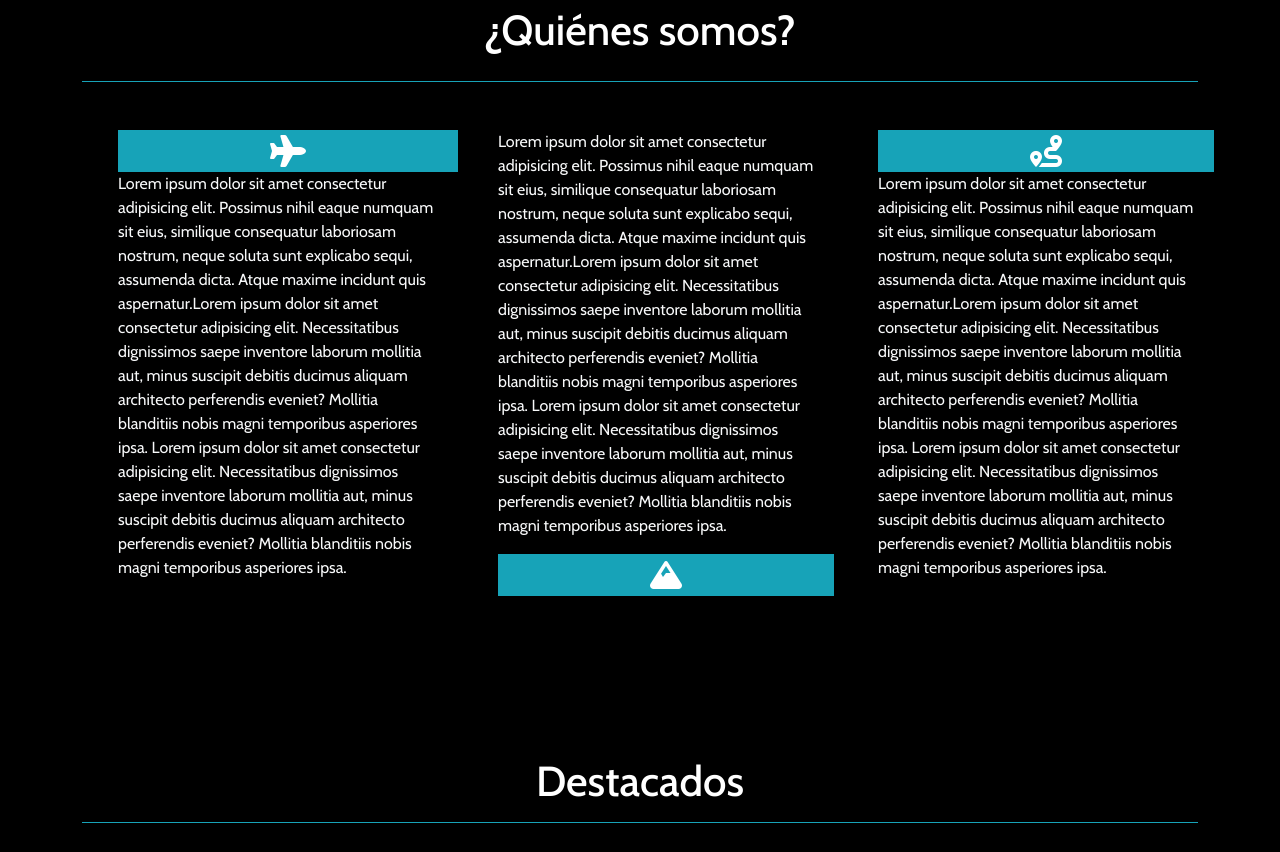
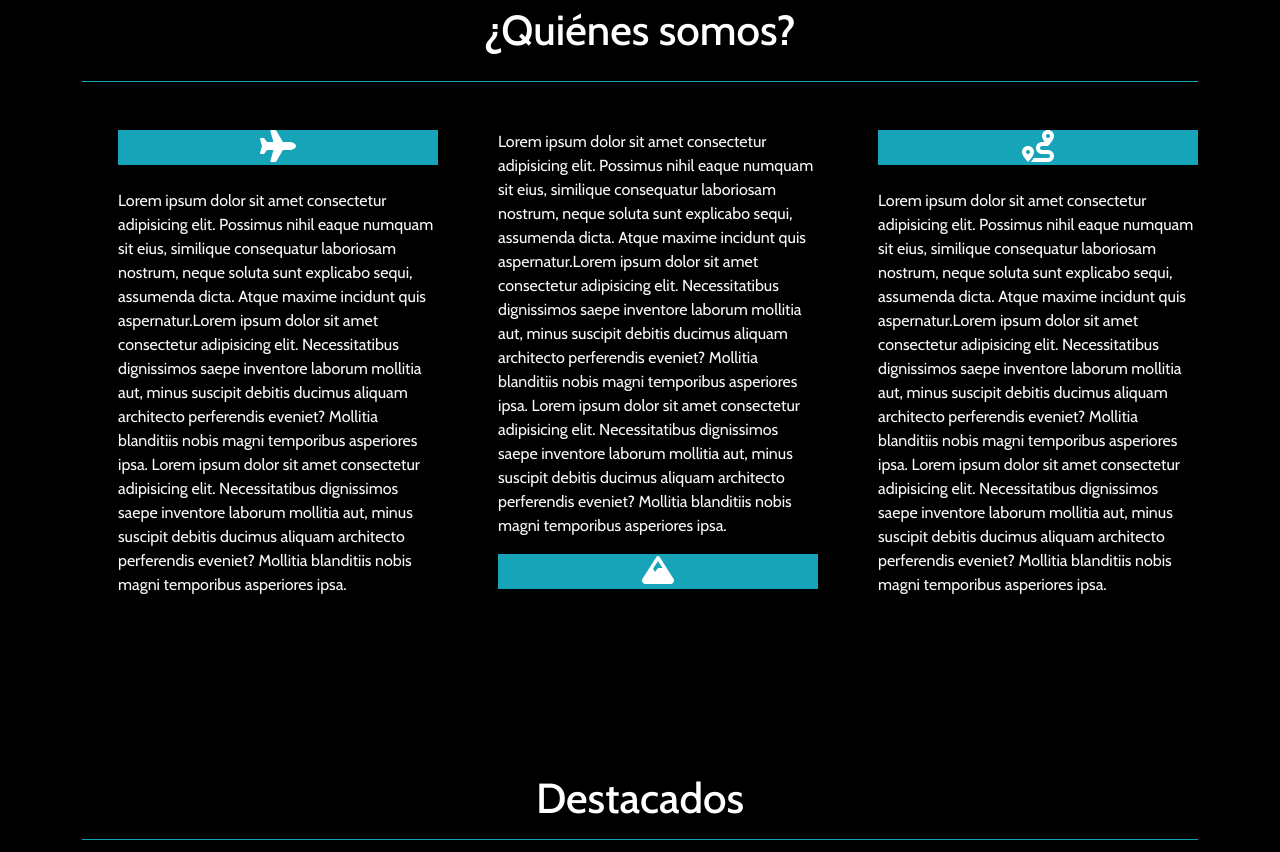
Before and after one commit to TanaAC/viajes_chile, a plain HTML site: page index.html in a window 1280 px wide. Shown: the part 900-1752 px from the top of the page. Drawn offline with nearby package versions, Linux system fonts and the light colour scheme; a script that the page names is missing.

Commit message:
corrections

```diff
--- a/assets/css/style.css
+++ b/assets/css/style.css
@@ -55,18 +55,18 @@
     /*style main*/
 
 
-    .icons-main{
-        background-color: var(--light-blue);
-        padding-left: 152px;
-        padding-right:152px;
-        padding-top: 5px;
-        padding-bottom: 5px;
-        color: white;
+
+    .container .div-icons{
+        background-color: #17a3b8;
+    }
+
+    .i-icons{
+        color:white;
     }
 
     .paragraph {
         font-weight: 400;
-        max-width: 350px;
+
     }
 
    /*style featured*/
--- a/index.html
+++ b/index.html
@@ -118,8 +118,9 @@
       </div>
 
       <div class="row">
-        <div class="col-12 col-lg-4 ps-5">
-          <i class="icons-main fa-solid fa-plane fa-2x"></i>
+        <div class="col-12 col-md-4 col-lg-4 ps-5">
+          <div class="div-icons mb-4 text-center"> <i class="i-icons fa-solid fa-plane fa-2x"></i></div>
+
           <p class="paragraph text-left text-light">
             Lorem ipsum dolor sit amet consectetur adipisicing elit. Possimus
             nihil eaque numquam sit eius, similique consequatur laboriosam
@@ -135,7 +136,7 @@
             magni temporibus asperiores ipsa.
           </p>
         </div>
-        <div class="col-12 col-lg-4 ps-5">
+        <div class="col-12 col-md-4 col-lg-4 ps-5">
           <p class="paragraph text-left text-light">
             Lorem ipsum dolor sit amet consectetur adipisicing elit. Possimus
             nihil eaque numquam sit eius, similique consequatur laboriosam
@@ -150,10 +151,11 @@
             aliquam architecto perferendis eveniet? Mollitia blanditiis nobis
             magni temporibus asperiores ipsa.
           </p>
-          <i class="icons-main fa-solid fa-mountain fa-2x"></i>
+          <div class="div-icons mb-4 text-center"> <i class="i-icons fa-solid fa-mountain fa-2x"></i></div>
         </div>
-        <div class="col-12 col-lg-4 ps-5">
-          <i class="icons-main fa-solid fa-route fa-2x"></i>
+        <div class="col-12 col-md-4 col-lg-4 ps-5">
+          <div class="div-icons mb-4 text-center"> <i class="i-icons fa-solid fa-route fa-2x"></i></div>
+
           <p class="paragraph text-left text-light">
             Lorem ipsum dolor sit amet consectetur adipisicing elit. Possimus
             nihil eaque numquam sit eius, similique consequatur laboriosam
```
